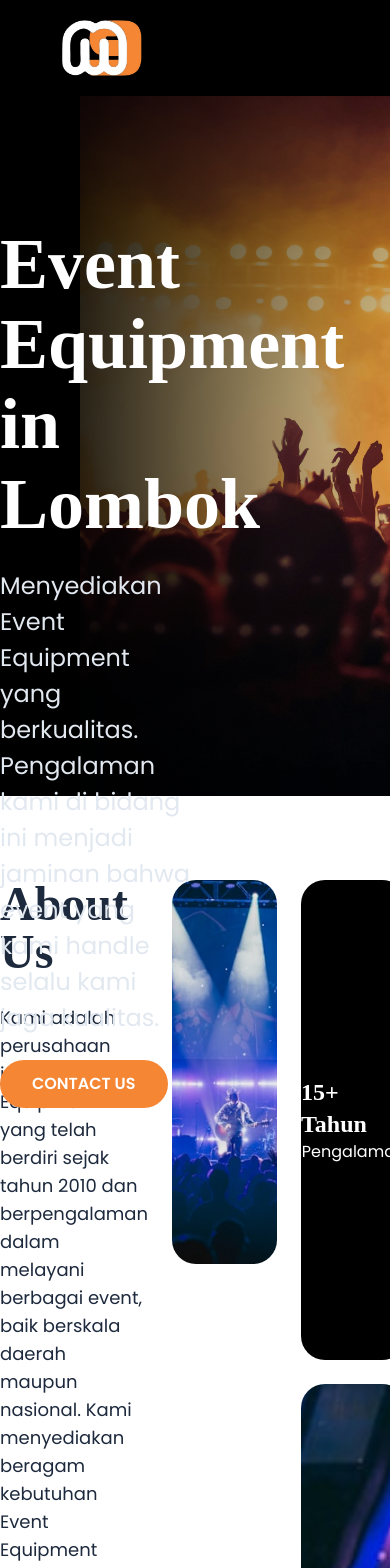
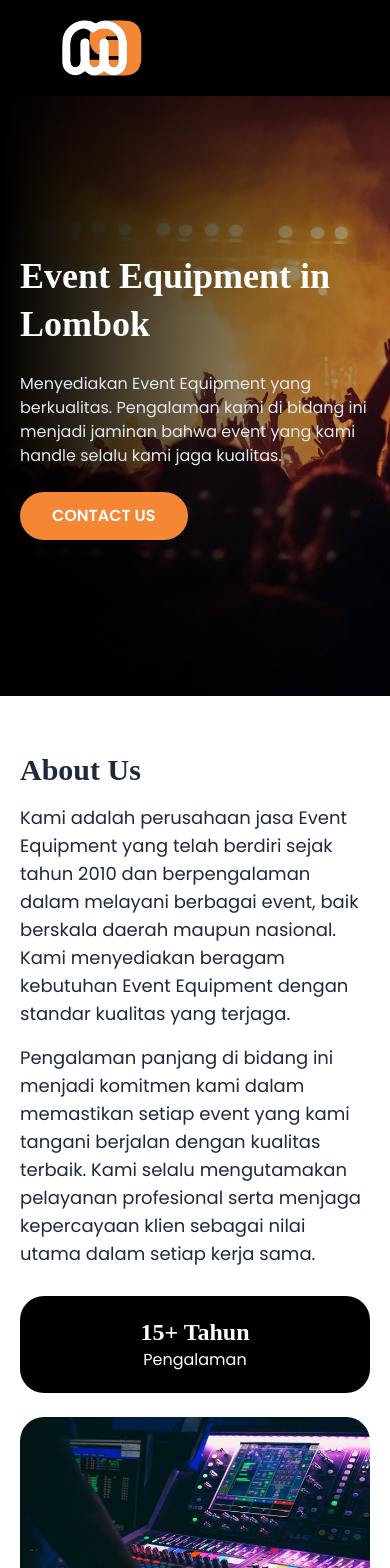
Before and after one commit to ahmadhabibi14/mninepro.id, a SvelteKit app: page / in a window 390 px wide. Shown: the top 1568 px of the page. Built offline with nearby package versions, Linux system fonts and the light colour scheme; some icons are missing.

Commit message:
[feat] responsive to mobile device

```diff
--- a/src/partials/Footer.svelte
+++ b/src/partials/Footer.svelte
@@ -8,7 +8,7 @@
 
 <footer class="bg-black text-slate-400 flex flex-col py-8 px-6">
   <div class="container mx-auto flex flex-col gap-5">
-    <div class="w-full h-fit grid grid-cols-[3fr_1fr_1fr_2fr]">
+    <div class="w-full h-fit md:grid md:grid-cols-[3fr_1fr_1fr_2fr] flex flex-col gap-4">
       <div class="flex flex-col gap-4">
         <img
           src="/icons/base.png"
@@ -62,17 +62,17 @@
       <div class="flex flex-col gap-3 mt-4">
         <h4 class="text-lg text-white font-semibold">Contact</h4>
         <div class="flex flex-col gap-1">
-          <div class="flex flex-row gap-2 items-center">
-            <Icon size="20" className="text-mnine fill-mnine" src={RiMapMapPinRangeLine} />
-            <p>Jl. Tarunajaya No.09 Ampenan, Mataram, NTB</p>
+          <div class="flex flex-row gap-2 md:items-center items-start">
+            <Icon size="20" className="text-mnine fill-mnine shrink-0" src={RiMapMapPinRangeLine} />
+            <p class="grow">Jl. Tarunajaya No.09 Ampenan, Mataram, NTB</p>
           </div>
           <a href="mailto:media9audiopro@gmail.com" class="flex flex-row gap-2 items-center">
-            <Icon size="20" className="text-mnine fill-mnine" src={RiBusinessMailLine} />
-            <p>media9audiopro@gmail.com</p>
+            <Icon size="20" className="text-mnine fill-mnine shrink-0" src={RiBusinessMailLine} />
+            <p class="grow">media9audiopro@gmail.com</p>
           </a>
           <a href="tel:+6282146021999" class="flex flex-row gap-2 items-center">
-            <Icon size="20" className="text-mnine fill-mnine" src={RiDevicePhoneLine} />
-            <p>+62 821-46021-999</p>
+            <Icon size="20" className="text-mnine fill-mnine shrink-0" src={RiDevicePhoneLine} />
+            <p class="grow">+62 821-46021-999</p>
           </a>
         </div>
       </div>
@@ -80,7 +80,7 @@
     <div class="w-full border-t border-slate-400 pt-8">
       <div class="text-white flex flex-row items-center justify-center gap-1.5">
         <span class="text-mnine text-lg">&copy;</span>
-        <p>{year} CV. Media Sembilan. All Rights Reserved</p>
+        <p class="">{year} CV. Media Sembilan</p>
       </div>
     </div>
   </div>
--- a/src/partials/Navbar.svelte
+++ b/src/partials/Navbar.svelte
@@ -22,6 +22,7 @@
     { name: 'Beranda', link: PathHome },
     { name: 'Tentang', link: PathAbout },
     { name: 'Layanan', link: PathServices},
+    { name: 'Event', link: PathEvents },
     { name: 'Kontak', link: PathContact },
   ];
 </script>
@@ -96,11 +97,11 @@
     </a>
   </div>
   <aside
-    class="{$isShowMenu ? 'left-0' : '-left-[250px]'} duration-150 py-6 px-6 h-dvh w-[250px] bg-white rounded-r-xl
+    class="{$isShowMenu ? 'left-0' : '-left-[250px]'} duration-150 py-6 px-6 h-dvh w-[250px] bg-black text-slate-300 rounded-r-xl
     fixed z-50 top-0 bottom-0 flex flex-col gap-5">
     {#each navMenuMobile as nav}
       <a
-        class="hover:text-mnine {$CURRENT_PATH === nav.link ? 'text-mnine-2 bg-emerald-400/20 font-semibold' : ''} px-4 py-1 rounded-full w-fit"
+        class="hover:text-mnine {$CURRENT_PATH === nav.link ? 'text-mnine-2 border-mnine-2 font-semibold' : 'border-transparent'} px-4 pt-1 pb-2 w-fit border-b-2"
         href={nav.link}
         onclick={()=> $isShowMenu = false}
       >
--- a/src/partials/home/AboutUs.svelte
+++ b/src/partials/home/AboutUs.svelte
@@ -1,7 +1,7 @@
-<div class="container mx-auto my-14">
-  <div class="grid grid-cols-[auto_60%] gap-6">
-    <div class="flex flex-col gap-7 h-auto">
-      <h2 id="about-us" class="text-5xl font-bold font-orbitron">About Us</h2>
+<div class="md:container w-full px-5 md:px-0 mx-auto md:my-14 my-7">
+  <div class="md:grid md:grid-cols-[auto_60%] gap-7 flex flex-col">
+    <div class="flex flex-col md:gap-7 gap-4 h-auto">
+      <h2 id="about-us" class="md:text-5xl text-3xl font-bold font-orbitron">About Us</h2>
       <p class="text-lg">
         Kami adalah perusahaan jasa Event Equipment yang telah berdiri sejak tahun 2010 dan berpengalaman dalam melayani berbagai event, baik berskala daerah maupun nasional. Kami menyediakan beragam kebutuhan Event Equipment dengan standar kualitas yang terjaga.
       </p>
@@ -9,8 +9,8 @@
         Pengalaman panjang di bidang ini menjadi komitmen kami dalam memastikan setiap event yang kami tangani berjalan dengan kualitas terbaik. Kami selalu mengutamakan pelayanan profesional serta menjaga kepercayaan klien sebagai nilai utama dalam setiap kerja sama.
       </p>
     </div>
-    <div class="grid grid-cols-2 gap-6">
-      <div class="w-full h-96 overflow-hidden rounded-3xl">
+    <div class="md:grid md:grid-cols-2 flex flex-col gap-6">
+      <div class="w-full h-96 overflow-hidden rounded-3xl md:block hidden">
         <img
           src="/img/concert_2.jpg"
           alt="Concert (smaller)"
@@ -18,7 +18,7 @@
         />
       </div>
       <div class="grid grid-rows-[auto_65%] gap-6">
-        <div class="flex flex-col justify-center items-center bg-black text-white rounded-3xl">
+        <div class="flex flex-col justify-center items-center bg-black text-white rounded-3xl py-4 md:py-0">
           <h4 class="text-2xl font-bold font-orbitron">15+ Tahun</h4>
           <p>Pengalaman</p>
         </div>
--- a/src/partials/home/Jumbotron.svelte
+++ b/src/partials/home/Jumbotron.svelte
@@ -1,17 +1,15 @@
-<div class="relative min-h-[700px] z-1 bg-black">
-  <div class="absolute w-full h-full bg-linear-to-r from-black to-black/10 z-3">
-
-  </div>
+<div class="relative min-h-[600px] md:min-h-[700px] z-1 bg-black">
+  <div class="absolute w-full h-full bg-linear-to-r from-black to-black/10 z-3"></div>
   <img
     src="/img/concert.jpg"
     alt="Concert"
-    class="absolute w-full h-full object-cover z-2 left-20"
+    class="absolute w-full h-full object-cover z-2 md:left-20 left-0"
   />
-  <div class="absolute w-full h-full flex flex-col z-3 mt-32">
-    <div class="container mx-auto">
-      <div class="w-1/2 flex flex-col gap-6">
-        <h1 class="text-white font-orbitron text-7xl font-bold leading-20">Event Equipment in Lombok</h1>
-        <p class="text-2xl text-slate-200 leading-9">Menyediakan Event Equipment yang berkualitas. Pengalaman kami di bidang ini menjadi jaminan bahwa event yang kami handle selalu kami jaga kualitas.</p>
+  <div class="absolute w-full h-full flex flex-col z-3 md:mt-32 justify-center md:justify-start">
+    <div class="md:container mx-auto">
+      <div class="md:w-1/2 w-full flex flex-col gap-6 px-5 md:px-0">
+        <h1 class="text-white font-orbitron text-4xl md:text-7xl font-bold md:leading-20 leading-12">Event Equipment in Lombok</h1>
+        <p class="text-base md:text-2xl text-slate-200 md:leading-9">Menyediakan Event Equipment yang berkualitas. Pengalaman kami di bidang ini menjadi jaminan bahwa event yang kami handle selalu kami jaga kualitas.</p>
         <button class="cursor-pointer rounded-full bg-mnine hover:bg-mnine-2 py-3 px-8 text-white font-semibold w-fit">
           CONTACT US
         </button>
--- a/src/partials/home/OurServices.svelte
+++ b/src/partials/home/OurServices.svelte
@@ -60,14 +60,14 @@
   }
 </script>
 
-<div class="w-full px-6 my-14">
+<div class="w-full px-5 md:px-0 mx-auto md:my-14 my-7">
   <div class="flex flex-col gap-11">
-    <h2 id="our-services" class="text-5xl text-center font-bold font-orbitron">
+    <h2 id="our-services" class="md:text-5xl text-3xl text-center font-bold font-orbitron">
       Our Services
     </h2>
     <div class="flex flex-wrap gap-6 justify-center-safe items-center">
       {#each services as s}
-      <div class="h-64 w-80 grid grid-rows-[70%_1fr] rounded-xl border border-slate-200 overflow-hidden bg-slate-100">
+      <div class="md:h-64 h-40 md:w-80 w-full grid md:grid-rows-[70%_1fr] grid-rows-[75%_1fr] rounded-xl border border-slate-200 overflow-hidden bg-slate-100">
         <div class="w-full h-auto overflow-hidden">
           <img
             onerror={handleImgSrcError}
--- a/src/partials/home/VIsiMisi.svelte
+++ b/src/partials/home/VIsiMisi.svelte
@@ -1,5 +1,5 @@
-<div class="container mx-auto my-14">
-  <div class="grid grid-cols-[1fr_auto_1fr] gap-7">
+<div class="md:container w-full px-5 md:px-0 mx-auto md:my-14 my-7">
+  <div class="md:grid md:grid-cols-[1fr_auto_1fr] md:gap-7 flex flex-col gap-4">
     <div class="flex flex-col gap-5 text-center">
       <h3 id="visi" class="text-3xl font-bold font-orbitron">Visi</h3>
       <p class="text-lg">Menerapkan prinsip berkarya, berintegritas,
--- a/src/partials/home/WhyChooseUs.svelte
+++ b/src/partials/home/WhyChooseUs.svelte
@@ -4,10 +4,11 @@
 	import { RiBusinessShakeHandsLine, RiSystemSettings4Line } from "svelte-icons-pack/ri";
 
 </script>
-<div class="container mx-auto my-14">
+
+<div class="md:container w-full px-5 md:px-0 mx-auto md:my-14 my-7">
   <div class="flex flex-col gap-11">
-    <h2 id="why-choose-us" class="text-5xl text-center font-bold font-orbitron">Why Choose Us</h2>
-    <div class="grid grid-cols-3 gap-6">
+    <h2 id="why-choose-us" class="md:text-5xl text-3xl text-center font-bold font-orbitron">Why Choose Us</h2>
+    <div class="grid grid-rows-3 md:grid-cols-3 gap-6">
       <div class="bg-slate-100 rounded-xl flex flex-col gap-3 px-5 py-4">
         <Icon
           src={RiSystemSettings4Line}
```
